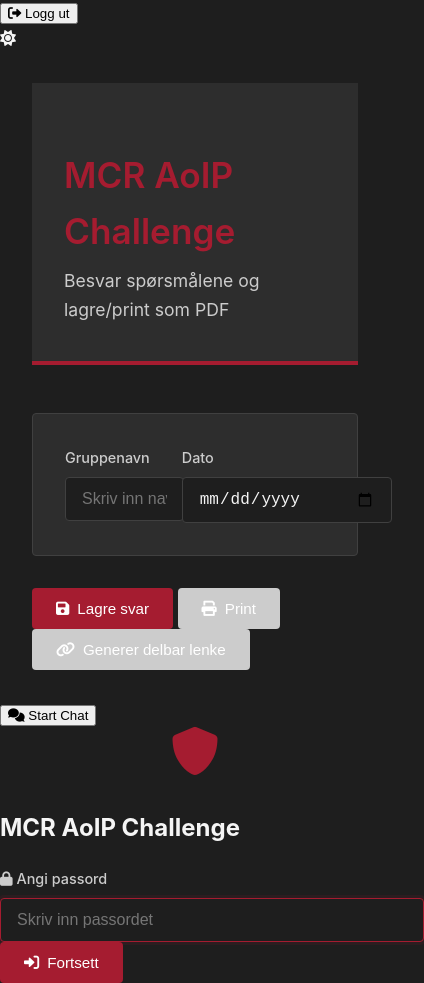
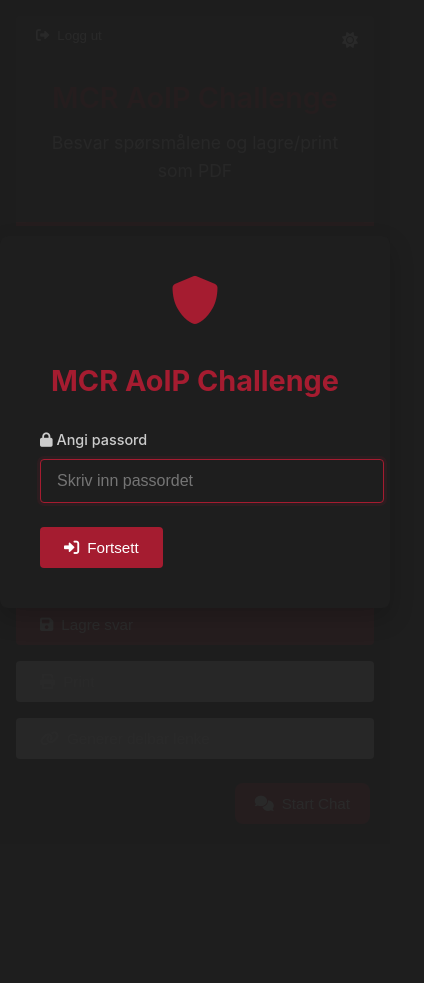
Before and after one commit to Gledigon/aoip_quiz_mcr, a plain HTML site: page index.html in a window 390 px wide. Shown: the whole page, 424 px wide, since content can reach past the window. After the commit the page ends 844 px from the top, so only its background shows below. Drawn offline with Linux system fonts and the light colour scheme.

Commit message:
Update styles.css

```diff
--- a/styles.css
+++ b/styles.css
@@ -1,4 +1,4 @@
-/* Modern Business Theme Variables */
+/* Root Variables */
 :root {
     --corporate-red: #A51C30;
     --corporate-dark: #1E1E1E;
@@ -34,7 +34,47 @@ body {
     line-height: 1.6;
 }
 
-/* Question Card with Red Lines */
+/* Container */
+.container {
+    max-width: 900px;
+    margin: 0 auto;
+    padding: 2rem;
+}
+
+/* Header */
+.header {
+    text-align: center;
+    padding: 2.5rem 2rem;
+    margin-bottom: 3rem;
+    background: var(--bg-secondary);
+    position: relative;
+    border-radius: 4px;
+}
+
+.header::after {
+    content: '';
+    position: absolute;
+    bottom: 0;
+    left: 0;
+    right: 0;
+    height: 4px;
+    background: var(--corporate-red);
+}
+
+.header h1 {
+    font-size: 2.2rem;
+    font-weight: 600;
+    color: var(--corporate-red);
+    margin-bottom: 0.5rem;
+}
+
+.header p {
+    color: var(--text-secondary);
+    font-size: 1.1rem;
+    margin: 0;
+}
+
+/* Question Cards */
 .question-card {
     background: var(--bg-secondary);
     padding: 2rem;
@@ -71,56 +111,42 @@ body {
 }
 
 /* Form Elements */
+.form-group {
+    margin-bottom: 1.5rem;
+}
+
+.form-group label {
+    display: block;
+    margin-bottom: 0.5rem;
+    color: var(--text-secondary);
+    font-size: 0.9rem;
+    font-weight: 500;
+}
+
+.form-group input,
 textarea {
     width: 100%;
-    min-height: 150px;
-    padding: 1rem;
+    padding: 0.75rem 1rem;
     background: var(--bg-primary);
     border: 1px solid var(--border-color);
     border-radius: 4px;
     color: var(--text-primary);
-    font-family: var(--font-primary);
     font-size: 1rem;
-    resize: vertical;
     transition: all 0.2s ease;
 }
 
+textarea {
+    min-height: 150px;
+    resize: vertical;
+    font-family: var(--font-primary);
+    line-height: 1.6;
+}
+
+.form-group input:focus,
 textarea:focus {
     outline: none;
     border-color: var(--corporate-red);
     box-shadow: 0 0 0 3px rgba(165, 28, 48, 0.1);
-}
-
-/* Header */
-.header {
-    background: var(--bg-secondary);
-    padding: 2.5rem 2rem;
-    margin-bottom: 3rem;
-    border-bottom: 1px solid var(--border-color);
-    position: relative;
-}
-
-.header::after {
-    content: '';
-    position: absolute;
-    bottom: -1px;
-    left: 0;
-    right: 0;
-    height: 4px;
-    background: var(--corporate-red);
-}
-
-.header h1 {
-    font-size: 2.2rem;
-    font-weight: 600;
-    color: var(--corporate-red);
-    margin-bottom: 0.5rem;
-}
-
-.header p {
-    color: var(--text-secondary);
-    font-size: 1.1rem;
-    margin: 0;
 }
 
 /* Group Info Section */
@@ -133,31 +159,6 @@ textarea:focus {
     display: grid;
     grid-template-columns: 1fr 1fr;
     gap: 2rem;
-}
-
-.form-group label {
-    display: block;
-    margin-bottom: 0.5rem;
-    color: var(--text-secondary);
-    font-size: 0.9rem;
-    font-weight: 500;
-}
-
-.form-group input {
-    width: 100%;
-    padding: 0.75rem 1rem;
-    background: var(--bg-primary);
-    border: 1px solid var(--border-color);
-    border-radius: 4px;
-    color: var(--text-primary);
-    font-size: 1rem;
-    transition: all 0.2s ease;
-}
-
-.form-group input:focus {
-    outline: none;
-    border-color: var(--corporate-red);
-    box-shadow: 0 0 0 3px rgba(165, 28, 48, 0.1);
 }
 
 /* Buttons */
@@ -190,11 +191,226 @@ textarea:focus {
     background: #5a6268;
 }
 
-/* Container */
-.container {
-    max-width: 900px;
-    margin: 0 auto;
-    padding: 2rem;
+/* Button Groups */
+.btn-group {
+    display: flex;
+    gap: 1rem;
+    margin-top: 2rem;
 }
 
-/* Other styles remain the same... */
+/* Theme Toggle */
+.theme-toggle {
+    position: fixed;
+    top: 20px;
+    right: 20px;
+    background: var(--bg-secondary);
+    color: var(--text-primary);
+    width: 40px;
+    height: 40px;
+    border-radius: 50%;
+    display: flex;
+    justify-content: center;
+    align-items: center;
+    cursor: pointer;
+    z-index: 1000;
+    border: none;
+    transition: all 0.3s ease;
+}
+
+.theme-toggle:hover {
+    background: var(--corporate-red);
+    color: white;
+    transform: rotate(15deg);
+}
+
+/* Logout Button */
+.logout-btn {
+    position: fixed;
+    top: 20px;
+    left: 20px;
+    background: var(--bg-secondary);
+    color: var(--text-primary);
+    padding: 0.5rem 1rem;
+    border-radius: 4px;
+    border: none;
+    cursor: pointer;
+    z-index: 1000;
+    transition: all 0.3s ease;
+    display: flex;
+    align-items: center;
+    gap: 0.5rem;
+}
+
+.logout-btn:hover {
+    background: var(--corporate-red);
+    color: white;
+}
+
+/* Chat Button */
+.chat-btn {
+    position: fixed;
+    right: 0;
+    top: 50%;
+    transform: translateY(-50%) translateX(calc(100% - 40px));
+    background: var(--corporate-red);
+    color: white;
+    border: none;
+    border-radius: 8px 0 0 8px;
+    padding: 12px 40px 12px 20px;
+    font-size: 0.95rem;
+    font-weight: 500;
+    cursor: pointer;
+    transition: all 0.3s ease;
+    display: flex;
+    align-items: center;
+    gap: 8px;
+    box-shadow: -2px 2px 10px rgba(0, 0, 0, 0.1);
+    white-space: nowrap;
+    writing-mode: vertical-rl;
+    text-orientation: mixed;
+    transform-origin: right;
+    z-index: 1000;
+}
+
+.chat-btn:hover {
+    transform: translateY(-50%) translateX(-10px);
+    background: #8A1826;
+}
+
+.chat-btn i {
+    transform: rotate(-90deg);
+    margin-bottom: 8px;
+}
+
+/* Auth Modal */
+.auth-modal {
+    position: fixed;
+    top: 0;
+    left: 0;
+    right: 0;
+    bottom: 0;
+    background: rgba(30, 30, 30, 0.95);
+    display: flex;
+    justify-content: center;
+    align-items: center;
+    z-index: 9999;
+}
+
+.auth-content {
+    background: var(--bg-primary);
+    padding: 2.5rem;
+    border-radius: 8px;
+    width: 100%;
+    max-width: 400px;
+    box-shadow: 0 10px 25px rgba(0, 0, 0, 0.2);
+}
+
+.auth-content h2 {
+    font-size: 1.8rem;
+    color: var(--corporate-red);
+    text-align: center;
+    margin-bottom: 1.5rem;
+}
+
+/* Notifications */
+.notification {
+    position: fixed;
+    bottom: 20px;
+    right: 20px;
+    padding: 1rem 1.5rem;
+    border-radius: 4px;
+    background: var(--corporate-red);
+    color: white;
+    box-shadow: 0 4px 12px rgba(0, 0, 0, 0.1);
+    z-index: 1000;
+    animation: slideIn 0.3s ease;
+}
+
+.notification.success {
+    background: #28A745;
+}
+
+.notification.error {
+    background: #DC3545;
+}
+
+/* Error Messages */
+.error-message {
+    color: var(--corporate-red);
+    margin-top: 0.5rem;
+    font-size: 0.9rem;
+    display: none;
+}
+
+/* Animations */
+@keyframes slideIn {
+    from {
+        opacity: 0;
+        transform: translateY(10px);
+    }
+    to {
+        opacity: 1;
+        transform: translateY(0);
+    }
+}
+
+/* Responsive Design */
+@media (max-width: 768px) {
+    .container {
+        padding: 1rem;
+    }
+
+    .header h1 {
+        font-size: 1.8rem;
+    }
+
+    .group-info {
+        grid-template-columns: 1fr;
+    }
+
+    .btn-group {
+        flex-direction: column;
+    }
+
+    .chat-btn {
+        writing-mode: horizontal-tb;
+        transform: none;
+        top: auto;
+        bottom: 20px;
+        right: 20px;
+        padding: 12px 20px;
+        border-radius: 8px;
+    }
+
+    .chat-btn:hover {
+        transform: translateY(-5px);
+    }
+
+    .chat-btn i {
+        transform: none;
+        margin-bottom: 0;
+    }
+}
+
+/* Print Styles */
+@media print {
+    body {
+        background: white;
+        color: black;
+    }
+
+    .theme-toggle,
+    .logout-btn,
+    .chat-btn {
+        display: none;
+    }
+
+    .container {
+        padding: 0;
+    }
+
+    .question-card {
+        break-inside: avoid;
+        border: 1px solid #ddd;
+    }
+}
```
